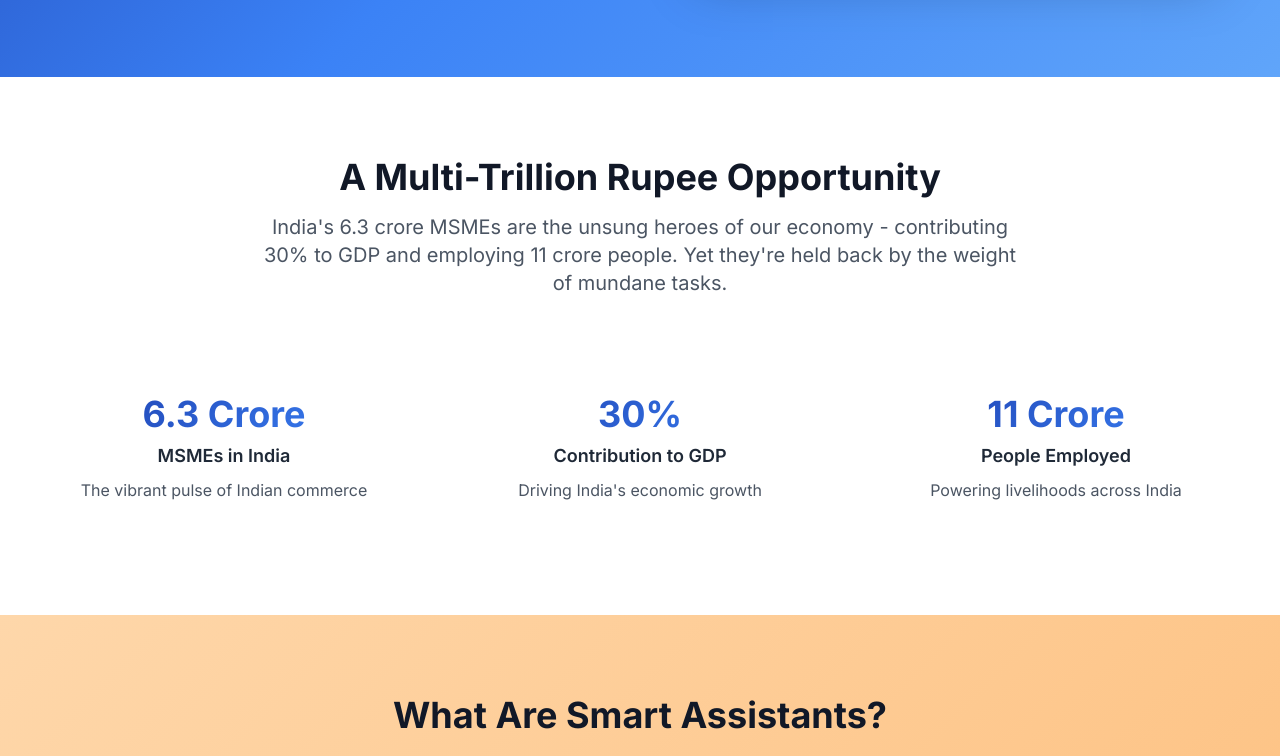
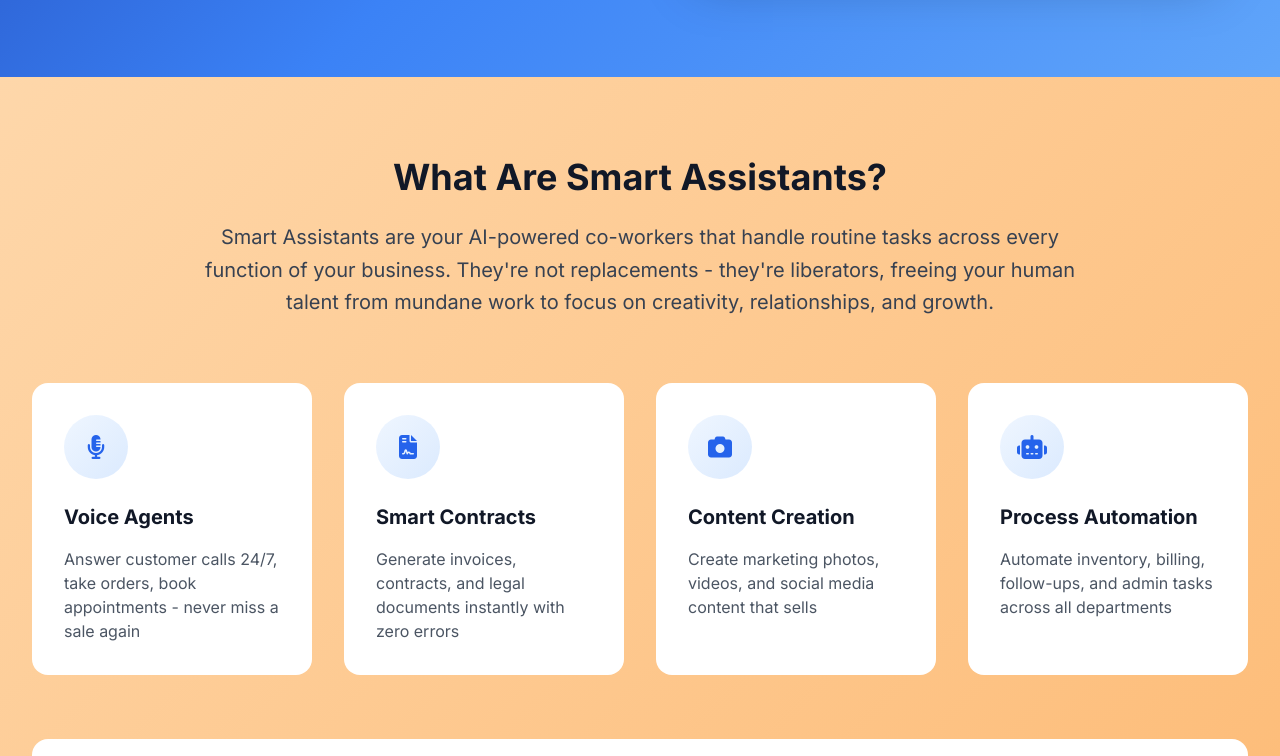
Before and after one commit to rchopra009/108, a plain HTML site: page index.html in a window 1280 px wide. Shown: the part 593-1349 px from the top of the page. Drawn offline with nearby package versions, Linux system fonts and the light colour scheme.

Commit message:
Update index.html

```diff
--- a/index.html
+++ b/index.html
@@ -128,38 +128,6 @@
         </div>
     </section>
 
-    <!-- Market Opportunity Stats -->
-    <section class="py-20 bg-white" id="opportunity">
-        <div class="max-w-7xl mx-auto px-4 sm:px-6 lg:px-8">
-            <div class="text-center mb-16">
-                <h2 class="text-4xl font-bold text-gray-900 mb-4">
-                    A Multi-Trillion Rupee Opportunity
-                </h2>
-                <p class="text-xl text-gray-600 max-w-3xl mx-auto">
-                    India's 6.3 crore MSMEs are the unsung heroes of our economy - contributing 30% to GDP and employing 11 crore people.
-                    Yet they're held back by the weight of mundane tasks.
-                </p>
-            </div>
-
-            <div class="grid grid-cols-1 md:grid-cols-3 gap-8">
-                <div class="stats-card rounded-2xl p-8 text-center card-hover">
-                    <div class="text-4xl font-bold text-gradient mb-2">6.3 Crore</div>
-                    <div class="text-lg font-semibold text-gray-800 mb-2">MSMEs in India</div>
-                    <div class="text-gray-600">The vibrant pulse of Indian commerce</div>
-                </div>
-                <div class="stats-card rounded-2xl p-8 text-center card-hover">
-                    <div class="text-4xl font-bold text-gradient mb-2">30%</div>
-                    <div class="text-lg font-semibold text-gray-800 mb-2">Contribution to GDP</div>
-                    <div class="text-gray-600">Driving India's economic growth</div>
-                </div>
-                <div class="stats-card rounded-2xl p-8 text-center card-hover">
-                    <div class="text-4xl font-bold text-gradient mb-2">11 Crore</div>
-                    <div class="text-lg font-semibold text-gray-800 mb-2">People Employed</div>
-                    <div class="text-gray-600">Powering livelihoods across India</div>
-                </div>
-            </div>
-        </div>
-    </section>
 
     <!-- What Are Smart Assistants -->
     <section class="section-orange py-20" id="revolution">
```
